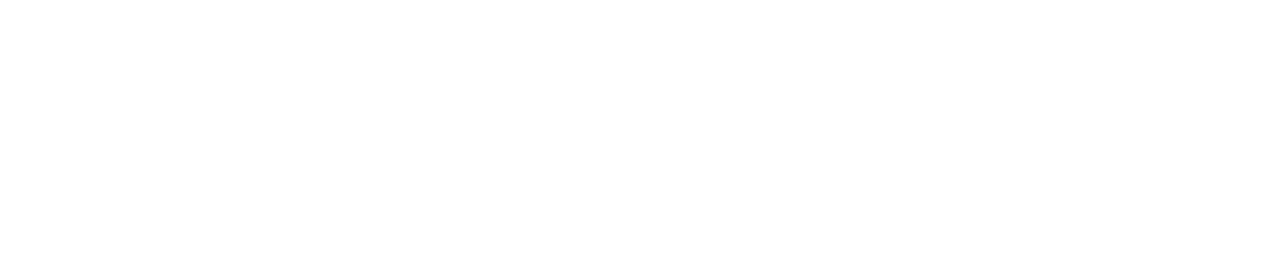
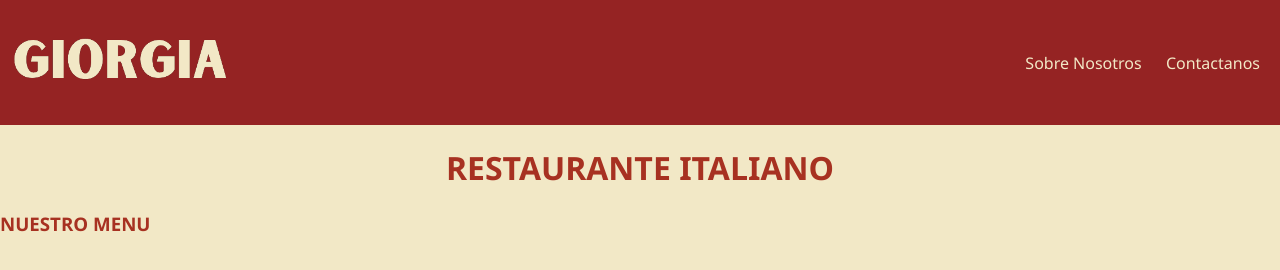
Before and after one commit to Sashits/Pag.-Giorgia-Cs, a plain HTML site: page index.html in a window 1280 px wide. Drawn offline with Linux system fonts and the light colour scheme.

Commit message:
Nueva pag
encabezado y poco del body

```diff
--- a/index.html
+++ b/index.html
@@ -4,10 +4,22 @@
     <meta charset="UTF-8">
     <meta http-equiv="X-UA-Compatible" content="IE=edge">
     <meta name="viewport" content="width=device-width, initial-scale=1.0">
-    <title>Feather</title>
+    <link rel="stylesheet" href="style.css">
+    <title>Georgia</title>
 </head>
 <body>
-    <div class="barra">
+    <header>
+        <div class="logo">
+            <img width="220px" src="imagenes/CaterinaW3.png" alt="logo">
+        </div>
+        <nav>
+            <a href="SobreNosotros.html" class="nav link">Sobre Nosotros</a>
+            <a href="Contacto.html" class="nav link">Contactanos</a>
+        </nav>
+    </header>
+    <h1 class="RT">RESTAURANTE ITALIANO</h1>
+    <h3>NUESTRO MENU</h3>
+    <div class="card-menu">
 
     </div>
 </body>
--- a/style.css
+++ b/style.css
@@ -1,3 +1,33 @@
+header {
+    display: flex;
+    justify-content: space-between;
+    height: 105px;
+    background-color: #952323;
+    align-items: center;
+    padding: 10px;
+
+}
+
+a {
+    text-decoration: none;
+    color: #F2E8C6 ;
+    font-weight: 500;
+    font-family: 'Segoe UI', Tahoma, Geneva, Verdana, sans-serif;
+    padding: 10px;
+}
+
 body {
-    background-color: #F1EAFF;
+    margin: 0%;
+    background-color: #F2E8C6;
+    font-family: 'Segoe UI', Tahoma, Geneva, Verdana, sans-serif;
+    color: #A73121;
+
 }
+
+h1 {
+    color: #A73121;
+}
+
+.RT {
+    text-align: center;
+}
```
Also changed, not shown: SobreNosotros.html (added, +12 -0 lines), Contacto.html (added), feather.js (deleted), georgia.js (added), imagenes/Caterina.png (added), imagenes/CaterinaW.png (added), imagenes/CaterinaW2.png (added), imagenes/CaterinaW3.png (added), imagenes/Feather.png (deleted).
